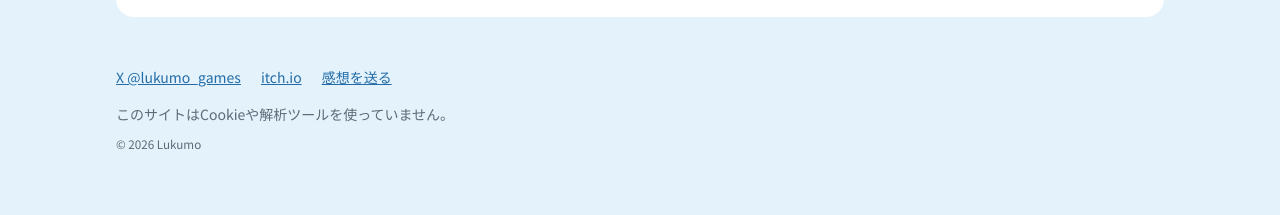
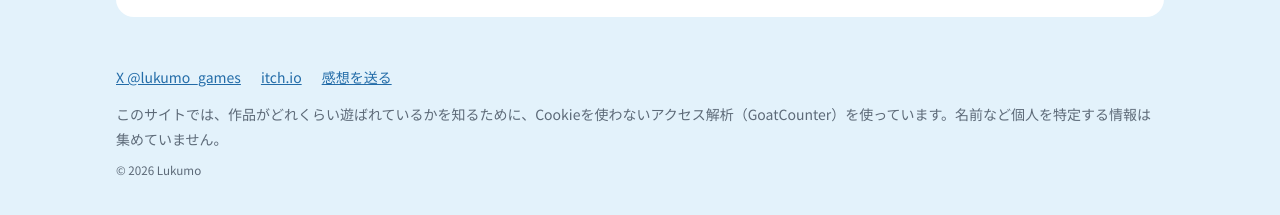
Before and after one commit to lukumogame/lukumo-site, a plain HTML site: page lukumo-site/news.html in a window 1280 px wide. Shown: the part 219-434 px from the top of the page. Drawn offline with Linux system fonts and the light colour scheme.

Commit message:
Add files via upload

```diff
--- a/lukumo-site/news.html
+++ b/lukumo-site/news.html
@@ -51,9 +51,10 @@
       <li><a href="https://lukumo-games.itch.io/" target="_blank" rel="noopener">itch.io</a></li>
       <li><a href="about.html#voice">感想を送る</a></li>
     </ul>
-    <p>このサイトはCookieや解析ツールを使っていません。</p>
+    <p>このサイトでは、作品がどれくらい遊ばれているかを知るために、Cookieを使わないアクセス解析（GoatCounter）を使っています。名前など個人を特定する情報は集めていません。</p>
     <p><small>© 2026 Lukumo</small></p>
   </div>
 </footer>
+<script data-goatcounter="https://lukumo.goatcounter.com/count" async src="//gc.zgo.at/count.js"></script>
 </body>
 </html>
```
Also changed, not shown: lukumo-site/404.html (+2 -1 lines), lukumo-site/about.html (+2 -1 lines), lukumo-site/index.html (+2 -1 lines).
